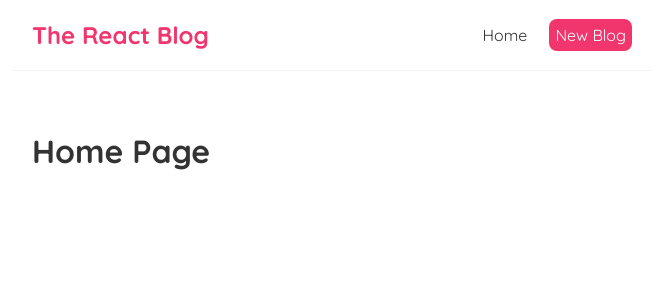
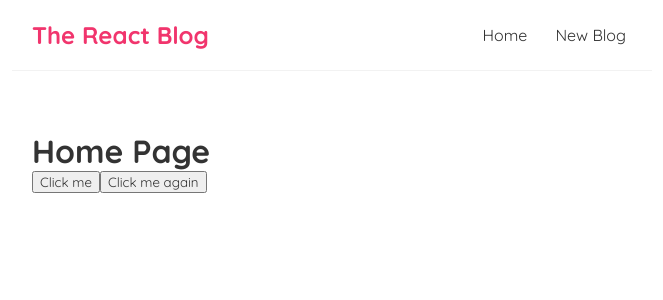
Before and after one commit to nayana-vinod/all-blogs, a React (Create React App) app: page / in a window 1280 px wide. Shown: the top 300 px of the page, without its empty margins (308-971 px from the left). Built offline with nearby package versions, Linux system fonts and the light colour scheme.

Commit message:
click events (button clicks)

```diff
--- a/src/Home.js
+++ b/src/Home.js
@@ -1,7 +1,33 @@
 const Home = () => {
+
+    // handleMouseOver, handleSubmit: typical function names
+    const handleClick = (e) =>{
+        console.log("heyy!", e);
+    }
+    const handleClickAgain = (name, e) => {
+        console.log('hello ' + name + e.target); //concatenate
+        console.log(`hello ${name}` ); //template string instead of +
+    }
+
     return (
         <div className="home">
             <h1>Home Page</h1>
+            <button onClick={handleClick}>Click me</button>
+            {/*
+            above code sets a reference to the function, fn is invoked when clicked on the button only
+            this below code with parenthesis invokes/fires the handleClick() function without needing to click on the button
+            <button onClick={handleClick()}>Click me</button> */}
+
+            {/* automatically passes 'e' parameter = event object on firing */}
+
+            <button onClick={(e) => {
+                handleClickAgain('miya', e)
+            }}>Click me again</button>
+            {/* handleClickAgain does not get an eventobject as handleClickAgain is not being referenced but the anonymous function by ()=>{} is
+            anonymous function gets access to the event object automatically*/}
+            {/*
+            <button onClick={() => handleClickAgain('miya') }>Click me again</button>
+            */}
         </div>
      );
 }
--- a/src/Navbar.js
+++ b/src/Navbar.js
@@ -5,15 +5,7 @@ const Navbar = () => {
         <h1>The React Blog</h1>
         <div className="links">
           <a href="/">Home</a>
-          <a href="/create" style={{
-            // key value pairs
-            color: "white",
-            //not background-color like in css, '-' is minus in JS
-            backgroundColor:  '#f1356d',
-            borderRadius: '8px'
-          }}>New Blog</a>
-          {/* {} single braces for dynamic value */}
-          {/* {{}} double for JS objects as dynamic values */}
+          <a href="/create">New Blog</a>
         </div>
       </nav>
     );
```
